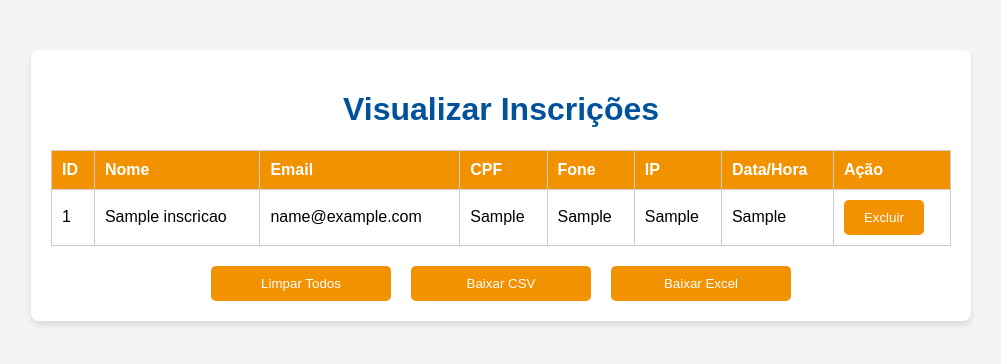
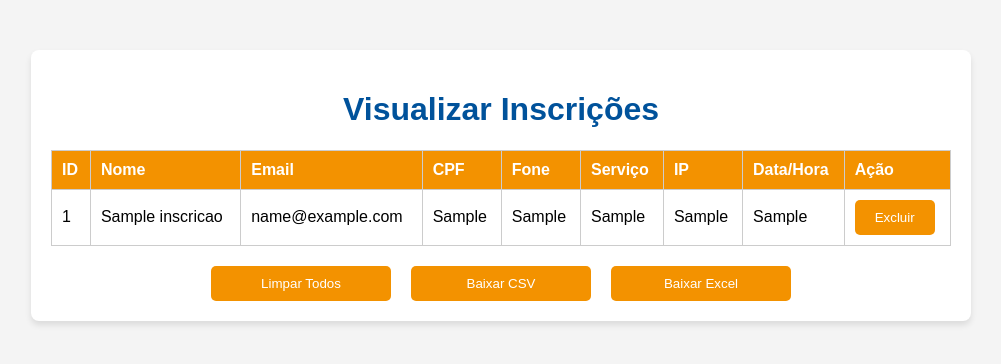
Before and after one commit to euantoniojunior/formularioprod, a Flask app: page /visualizar in a window 1280 px wide. Shown: the top 364 px of the page, without its empty margins (139-1140 px from the left). Run offline with Flask 3, Linux system fonts and the light colour scheme; tables that the repository leaves empty hold one stand-in row (values such as "Sample post").

Commit message:
Update visualizar.html

```diff
--- a/templates/visualizar.html
+++ b/templates/visualizar.html
@@ -82,7 +82,6 @@
 <body>
     <div class="container">
         <h1>Visualizar Inscrições</h1>
-
         <!-- Tabela de inscrições -->
         <table>
             <thead>
@@ -92,6 +91,7 @@
                     <th>Email</th>
                     <th>CPF</th>
                     <th>Fone</th>
+                    <th>Serviço</th>
                     <th>IP</th>
                     <th>Data/Hora</th>
                     <th>Ação</th>
@@ -105,6 +105,7 @@
                     <td>{{ registro.email }}</td>
                     <td>{{ registro.cpf }}</td>
                     <td>{{ registro.fone }}</td>
+                    <td>{{ registro.servico }}</td>
                     <td>{{ registro.ip }}</td>
                     <td>{{ registro.data_hora }}</td>
                     <td>
@@ -117,7 +118,6 @@
                 {% endfor %}
             </tbody>
         </table>
-
         <!-- Botões de ação -->
         <div class="actions">
             <div class="action-buttons">
@@ -125,12 +125,10 @@
                 <form method="POST" action="/visualizar">
                     <button type="submit" name="limpar_tudo" value="true">Limpar Todos</button>
                 </form>
-
                 <!-- Formulário para baixar CSV -->
                 <form method="GET" action="/download">
                     <button type="submit">Baixar CSV</button>
                 </form>
-
                 <!-- Formulário para baixar Excel -->
                 <form method="GET" action="/baixar_excel">
                     <button type="submit">Baixar Excel</button>
```
